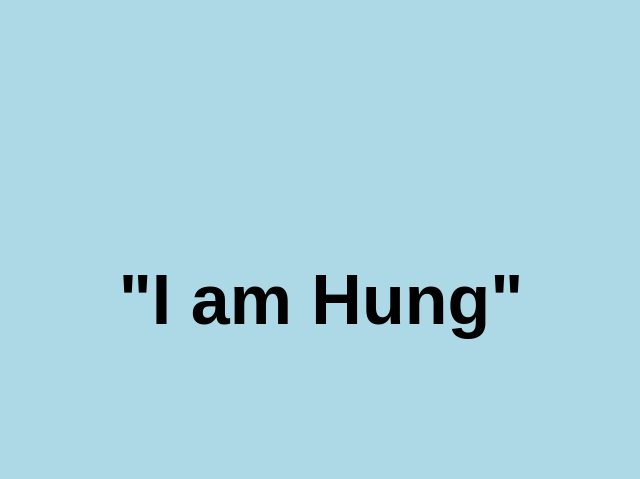
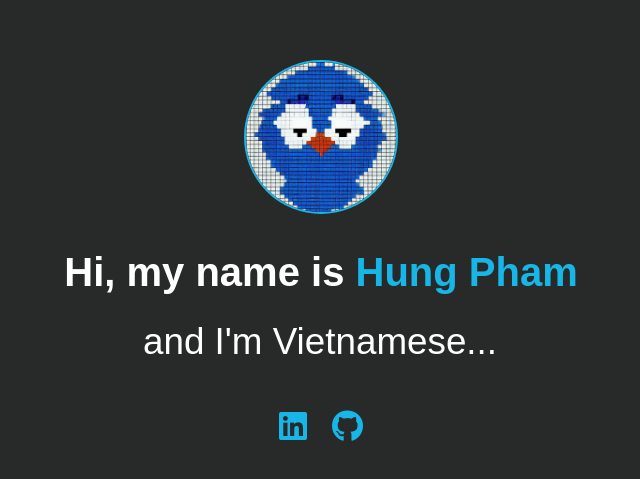
Before and after one commit to hungpdn/hungpdn.github.io, a plain HTML site: page index.html in a window 1280 px wide. Shown: the part 147-626 px from the top of the page, without its empty margins (319-959 px from the left). Drawn offline with Linux system fonts and the light colour scheme.

Commit message:
chore: update index

```diff
--- a/index.html
+++ b/index.html
@@ -1,34 +1,32 @@
 <!DOCTYPE html>
-<html>
+<html lang="en">
 
 <head>
-  <title>♐ Hung Pham</title>
-  <style>
-    h1 {
-      font-family: arial;
-      font-size: 70px;
-      font-weight: bold;
-    }
-
-    body {
-      background-color: lightblue;
-    }
-
-    .center-screen {
-      display: flex;
-      flex-direction: column;
-      justify-content: center;
-      align-items: center;
-      text-align: center;
-      min-height: 100vh;
-    }
-  </style>
+  <meta charset="UTF-8">
+  <meta name="viewport" content="width=device-width, initial-scale=1.0">
+  <title>Hung Pham</title>
+  <link rel="icon" href="avatar.jpg" type="image/x-icon">
+  <link rel="stylesheet" href="https://cdnjs.cloudflare.com/ajax/libs/font-awesome/6.5.0/css/all.min.css">
+  <link rel="stylesheet" href="styles.css">
 </head>
 
 <body>
-  <h1 class="center-screen">
-    "I am Hung"
-  </h1>
+  <div class="container">
+    <div class="avatar">
+      <img src="avatar.jpg" alt="Hung Pham">
+    </div>
+    <h1>Hi, my name is <span>Hung Pham</span></h1>
+    <div class="typing" id="typing"></div>
+    <div class="social">
+      <a href="https://www.linkedin.com/in/hungpdn" target="_blank">
+        <i class="fab fa-linkedin"></i>
+      </a>
+      <a href="https://github.com/hungpdn" target="_blank">
+        <i class="fab fa-github"></i>
+      </a>
+    </div>
+  </div>
+  <script src="typing.js"></script>
 </body>
 
 </html>
--- /dev/null
+++ b/styles.css
@@ -0,0 +1,81 @@
+html, body {
+  min-height: 100%;
+  box-sizing: border-box;
+}
+
+body {
+  margin: 0;
+  height: 100vh;
+  display: flex;
+  justify-content: center;
+  align-items: center;
+  background-color: #282a2a;
+  color: #ffffff;
+  font-family: 'Arial', sans-serif;
+  text-align: center;
+  padding: 20px;
+}
+
+.container {
+  display: flex;
+  flex-direction: column;
+  align-items: center;
+  justify-content: center;
+  gap: 16px;
+}
+
+.avatar {
+  width: 150px;
+  height: 150px;
+  border-radius: 50%;
+  overflow: hidden;
+  margin-bottom: 20px;
+  border: 2px solid #17b6e6;
+}
+
+.avatar img {
+  width: 100%;
+  height: 100%;
+  object-fit: cover;
+}
+
+h1 {
+  font-size: 2.5rem;
+  margin: 0;
+}
+
+h1 span {
+  color: #17b6e6;
+  font-weight: bold;
+}
+
+.typing {
+  font-size: 2.3rem;
+  margin-top: 10px;
+  border-right: 2px solid #17b6e6;
+  white-space: nowrap;
+  overflow: hidden;
+  animation: blink-caret 1s step-end infinite;
+}
+
+.social {
+  margin-top: 30px;
+  display: flex;
+  gap: 25px;
+}
+
+.social a {
+  color: #17b6e6;
+  font-size: 2rem;
+  text-decoration: none;
+  transition: color 0.3s;
+}
+
+.social a:hover {
+  color: #fff;
+}
+
+@keyframes blink-caret {
+  from, to { border-color: transparent; }
+  50% { border-color: #17b6e6; }
+}
--- /dev/null
+++ b/typing.js
@@ -0,0 +1,33 @@
+const roles = ["'m a Software Engineer (Backend and AI enthusiast).", "'m Vietnamese..."];
+let i = 0;
+let j = 0;
+let currentRole = "";
+let isDeleting = false;
+const typingElement = document.getElementById("typing");
+
+function typeEffect() {
+    if (i < roles.length) {
+        if (!isDeleting && j <= roles[i].length) {
+            currentRole = roles[i].substring(0, j++);
+            typingElement.textContent = "and I" + currentRole;
+        }
+
+        if (isDeleting && j >= 0) {
+            currentRole = roles[i].substring(0, j--);
+            typingElement.textContent = "and I" + currentRole;
+        }
+
+        if (j === roles[i].length + 1) {
+            isDeleting = true;
+            setTimeout(typeEffect, 500);
+            return;
+        } else if (isDeleting && j === 0) {
+            isDeleting = false;
+            i++;
+            if (i === roles.length) i = 0;
+        }
+    }
+    setTimeout(typeEffect, isDeleting ? 20 : 50);
+}
+
+typeEffect();
```
Also changed, not shown: avatar.jpg (added).
